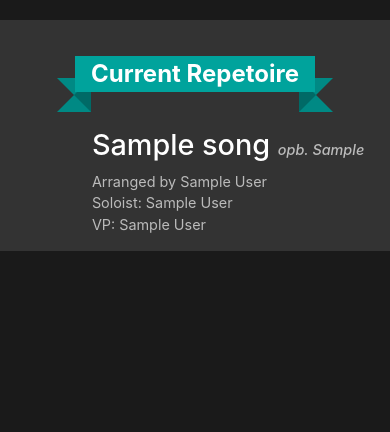
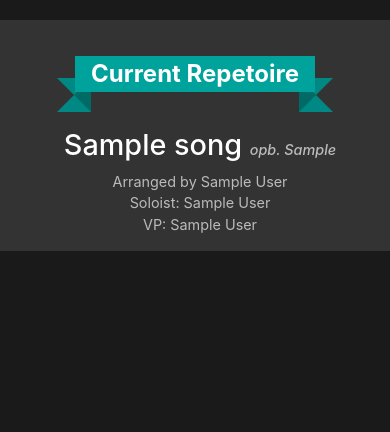
Before and after one commit to Partial-Credit/pc-web, a Django app: template music/templates/music/media.html in a window 390 px wide. Shown: the part 83-515 px from the top of the page. Run offline with Django 3.2, Linux system fonts and the light colour scheme; tables that the repository leaves empty hold one stand-in row (values such as "Sample post"); the template is opened without the code that fills it: values that come from a table or form of the project are taken from there, most other values are stand-ins (such as "Sample title", 1, 10 or a date in 2020); parts of the project's set-up code (start-up, migrations or seed data) failed here and were passed over; some libraries are stand-ins or nearby versions.

Commit message:
ADD: more css styling to songs repetoire

```diff
--- a/base/static/base/scss/partials/_music.scss
+++ b/base/static/base/scss/partials/_music.scss
@@ -6,7 +6,6 @@
 }
 
 .song_info{
-	display: block;
 	margin-bottom: 1em;
 	padding-left: 20px;
 	padding-right: 10px;
@@ -38,8 +37,9 @@
 	.ribbon_small{
 		font-size: 1.5em;
 	}
-	.song_info{
-		padding-left: 15%;
+	.songs{
+		text-align: center;
+		padding-left: 0%;
 		padding-right: 0%;
 	}
 }
--- a/base/static/base/style.css
+++ b/base/static/base/style.css
@@ -438,7 +438,6 @@ li {
 }
 
 .song_info {
-  display: block;
   margin-bottom: 1em;
   padding-left: 20px;
   padding-right: 10px;
@@ -471,8 +470,9 @@ li {
     font-size: 1.5em;
   }
 
-  .song_info {
-    padding-left: 15%;
+  .songs {
+    text-align: center;
+    padding-left: 0%;
     padding-right: 0%;
   }
 }
--- a/music/templates/music/media.html
+++ b/music/templates/music/media.html
@@ -10,7 +10,7 @@
 		</div>
 		<div class = "row songs">
 	 {% for song in songs %}
-	 	<div class= "col-xs-6 col-md-4 song_info">
+	 	<div class= "col-xs-6 col-md-6 col-lg-4 center-block song_info">
 		<h2> <span class ="song_title"> {{ song.title }}</span> <span class="opb">opb. {{ song.opb }}</span></h2>
 		{% if song.arranger %}
 		<p>Arranged by {{ song.arranger.all|listItems }}</p>
```
